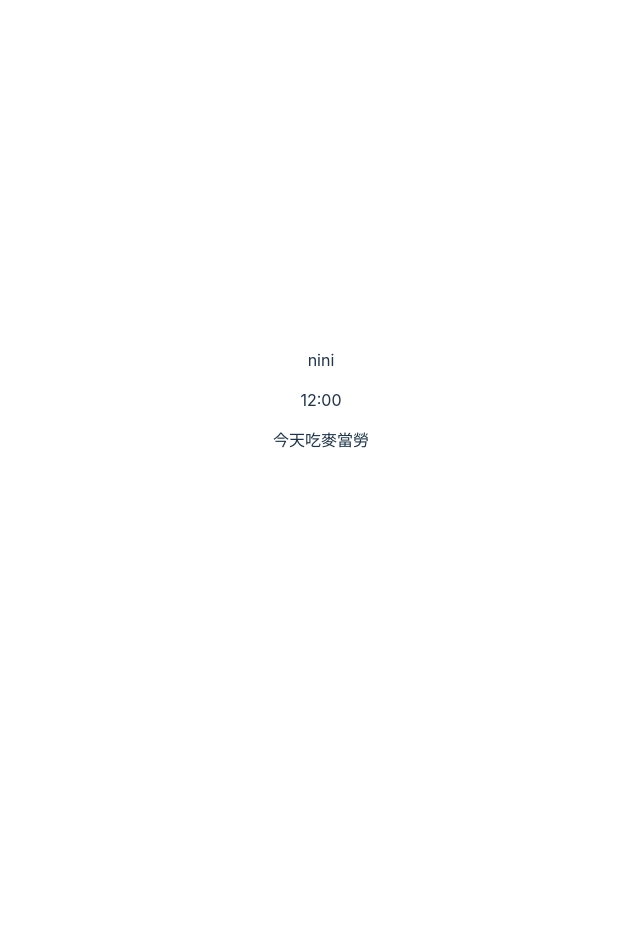
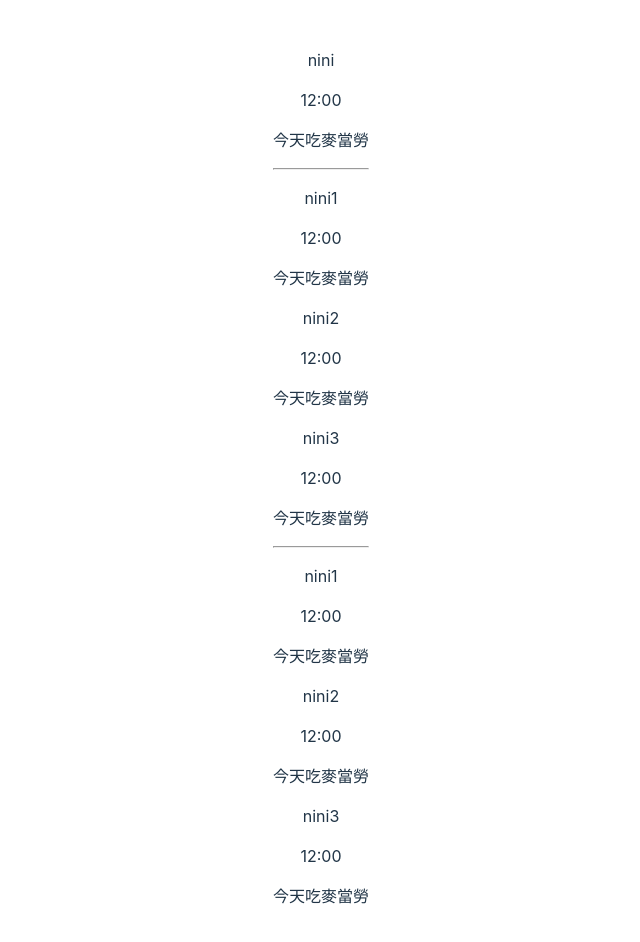
Before and after one commit to sinconi/vue3---vite, a Vue app: page / in a window 1280 px wide. Shown: the top 942 px of the page, without its empty margins (319-959 px from the left). Before the commit the page ends 800 px from the top, so only its background shows below. Built offline with nearby package versions, Linux system fonts and the light colour scheme.

Commit message:
add: props bind

```diff
--- a/src/App.vue
+++ b/src/App.vue
@@ -1,15 +1,49 @@
 <script>
   import messageItem from './components/messageItem.vue'
+  import messageItem2 from './components/messageItem2.vue'
+
 
   export default {
     components: {
       messageItem,
+      messageItem2
+    },
+    data() {
+      return {
+        message: [
+          {
+            id: 1,
+            sender: 'nini1',
+            msg: '今天吃麥當勞',
+            time: '12:00'
+          },
+          {
+            id: 2,
+            sender: 'nini2',
+            msg: '今天吃麥當勞',
+            time: '12:00'
+          },
+          {
+            id: 3,
+            sender: 'nini3',
+            msg: '今天吃麥當勞',
+            time: '12:00'
+          }
+        ]
+      }
     },
   }
 </script>
 
 <template>
   <messageItem sender="nini" msg="今天吃麥當勞" time="12:00"></messageItem>
+  <hr>
+  <!-- 動態獲取 -->
+  <messageItem2 v-for="msgList in message" :key="msgList.id" :sender="msgList.sender" :msg="msgList.msg"
+    :time="msgList.time"></messageItem2>
+
+  <hr>
+  <messageItem2 v-for="msgList in message" :key="msgList.id" v-bind="msgList"></messageItem2>
 </template>
 
 <style scoped>
--- /dev/null
+++ b/src/components/messageItem2.vue
@@ -0,0 +1,28 @@
+<template>
+  <div>
+    <p>{{sender}}</p>
+    <p>{{time}}</p>
+    <p>{{msg}}</p>
+  </div>
+
+
+</template>
+
+<script>
+  export default {
+    props: ["sender", "time", "msg"],
+    data() {
+      return {
+
+      }
+    },
+  }
+
+
+</script>
+
+
+
+<style scoped>
+
+</style>
```
